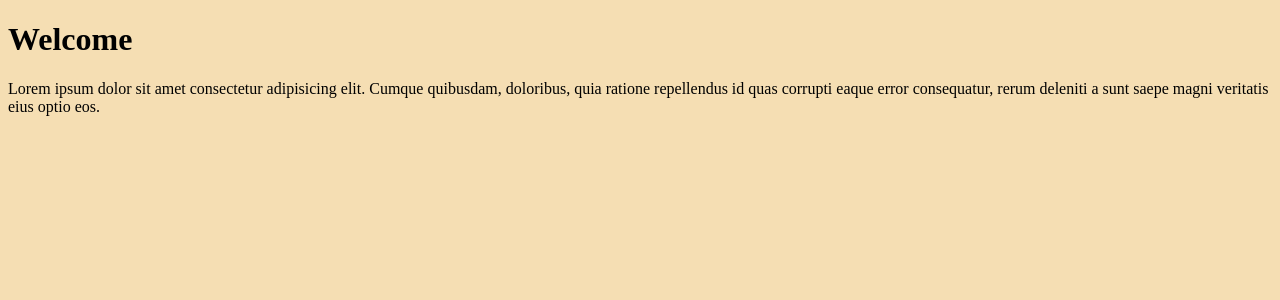
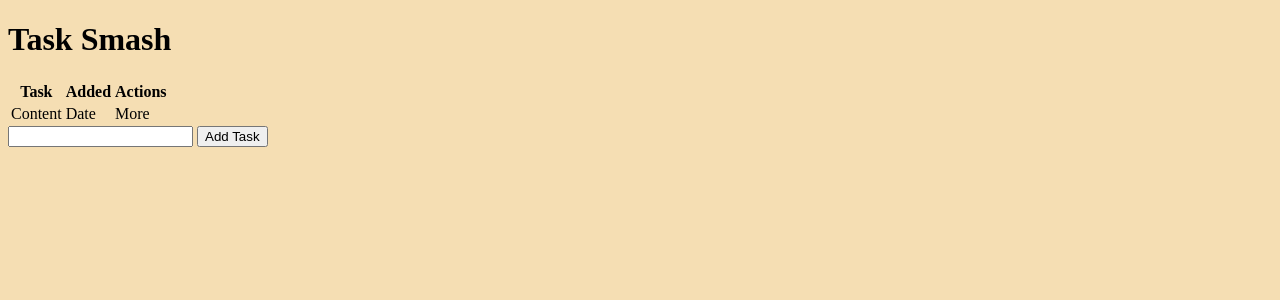
Before and after one commit to Subomi194/flask-todo-list, a Flask app: page / in a window 1280 px wide. Shown: the top 300 px of the page. Run offline with Flask 3, Linux system fonts and the light colour scheme.

Commit message:
Made base.html and jinga

```diff
--- /dev/null
+++ b/templates/base.html
@@ -0,0 +1,12 @@
+<!DOCTYPE html>
+<html lang="en">
+<head>
+    <meta charset="UTF-8">
+    <meta name="viewport" content="width=device-width, initial-scale=1.0">
+    <link rel="stylesheet" href="{{url_for('static', filename='styles.css')}}">
+    {% block head %}{% endblock %}
+</head>
+<body>
+    {% block body %}{% endblock %}
+</body>
+</html>
--- a/templates/index.html
+++ b/templates/index.html
@@ -1,14 +1,27 @@
-<!DOCTYPE html>
-<html lang="en">
-<head>
-    <meta charset="UTF-8">
-    <meta name="viewport" content="width=device-width, initial-scale=1.0">
-    <link rel="stylesheet" href="{{url_for("static", filename="styles.css")}}">
-    <title>My App</title>
-</head>
-<body>
-    <h1>Welcome</h1>
-    <p>Lorem ipsum dolor sit amet consectetur adipisicing elit. Cumque quibusdam, doloribus, quia ratione repellendus id quas corrupti eaque error consequatur, rerum deleniti a sunt saepe magni veritatis eius optio eos.</p>
+{% extends 'base.html' %}
 
-</body>
-</html>
+
+{% block head %}{% endblock %}
+
+{% block body %}
+<div class="content">
+    <h1>Task Smash</h1>
+    <table>
+        <tr>
+            <th>Task</th>
+            <th>Added</th>
+            <th>Actions</th>
+        </tr>
+        <tr>
+            <td>Content</td>
+            <td>Date</td>
+            <td>More</td>
+        </tr>
+    </table>
+
+   <form action="">
+    <input type="text" name="content" id="content">
+    <input type="submit" value="Add Task" id="btn_add">
+   </form>
+</div>
+{% endblock %}
```
Also changed, not shown: testing.html (added, +12 -0 lines).
